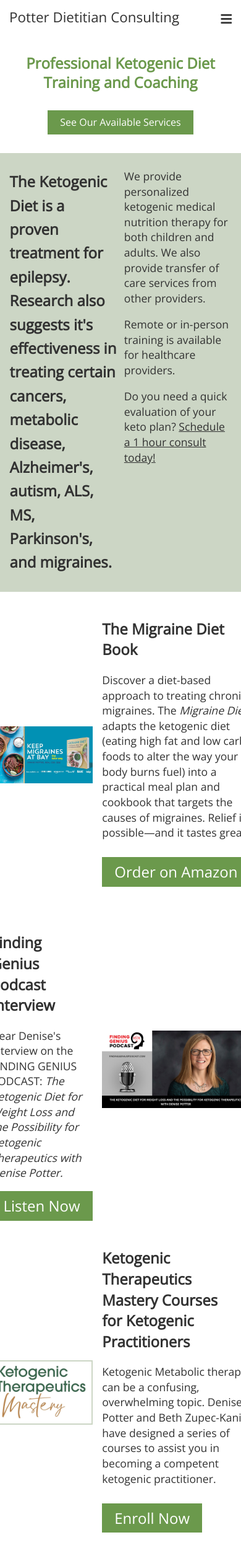
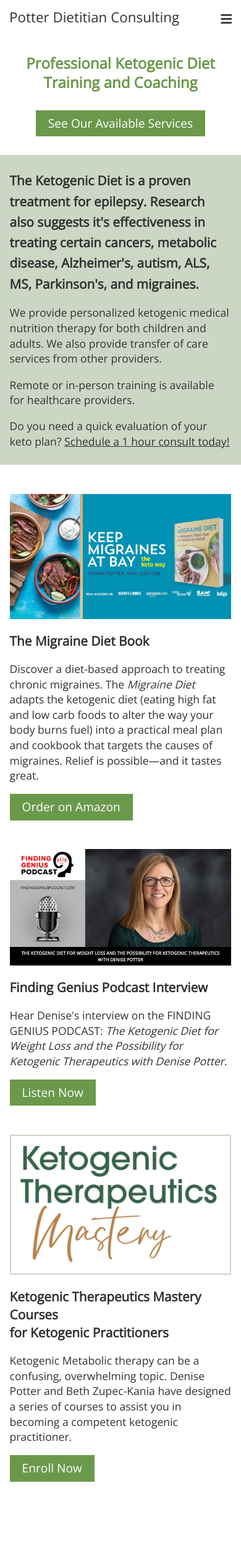
Before and after one commit to janmilosh/potterketo_jekyll, a Jekyll site: the page built from _pages/index.html, in a window 390 px wide. Shown: the whole page at 62% size. Built offline with Jekyll 4.4.1, drawn with Linux system fonts in a browser that asks for light colours; nearby versions of some CDN libraries; after the commit the page ends 2461 px from its top, so only the background shows below that.

Commit message:
Improve home page responsive sizing

```diff
--- a/_sass/grid_navbar.scss
+++ b/_sass/grid_navbar.scss
@@ -73,13 +73,9 @@
       background: lighten($green, 30%)
     }
     a {
-      color: white;
       display: block;
       padding: 12px;
       font-size: 1.1em;
-      &:active, &:visited {
-        color: $darkGrey;
-      }
       &:hover {
         color: white;
       }
--- a/_sass/main.scss
+++ b/_sass/main.scss
@@ -81,6 +81,7 @@
   gap: 3vw;
   h2 {
     line-height: 1.6;
+    font-size: 1.3em;
   }
 }
 
@@ -124,10 +125,6 @@
   border: 2px solid $lightGreyGreen;
 }
 
-.mastery-text a, .book-text a {
-  margin: 10px 0 30px;
-}
-
 @media only screen and (max-width: 600px) {
   .hero {
     height: auto;
@@ -138,14 +135,36 @@
       margin: 0px;
       width: 100%;
       a {
-        font-size: 1em;
-        padding: 10px 20px;
+        font-size: 1.2em;
       }
       h1 {
         font-size: 1.5em;
         margin: 0px 0px 10px;
         padding: 20px 0px;
       }
+    }
+  }
+
+  .problem-solution-grid {
+    display: block;
+    padding: 2vw 4vw;
+    h2 {
+      font-size: 1.3em;
+      line-height: 1.6;
+    }
+  }
+
+  .resources-grid {
+    display: block;
+    padding-top: 12vw;
+    a {
+      font-size: 1.2em;
+    }
+    h2 {
+      font-size: 1.3em;
+    }
+    div:nth-child(2n) {
+      margin-bottom: 12vw;
     }
   }
 }
@@ -159,6 +178,12 @@
         font-size: 2.6em;
         margin: 0px;
       }
+    }
+  }
+
+  .problem-solution-grid {
+    h2 {
+      font-size: 1.4em;
     }
   }
 
@@ -180,6 +205,16 @@
       width: 40%;
     }
   }
+
+  .problem-solution-grid {
+    padding: 2vw 10vw;
+    gap: 4vw;
+  }
+
+  .resources-grid {
+    padding: 6vw 10vw;
+    gap: 4vw;
+  }
 }
 
 @media only screen and (min-width: 2000px) {
@@ -193,4 +228,14 @@
       }
     }
   }
+
+  .problem-solution-grid {
+    padding: 2vw 14vw;
+    gap: 6vw;
+  }
+
+  .resources-grid {
+    padding: 6vw 14vw;
+    gap: 6vw;
+  }
 }
```
Also changed, not shown: 2 other files.
